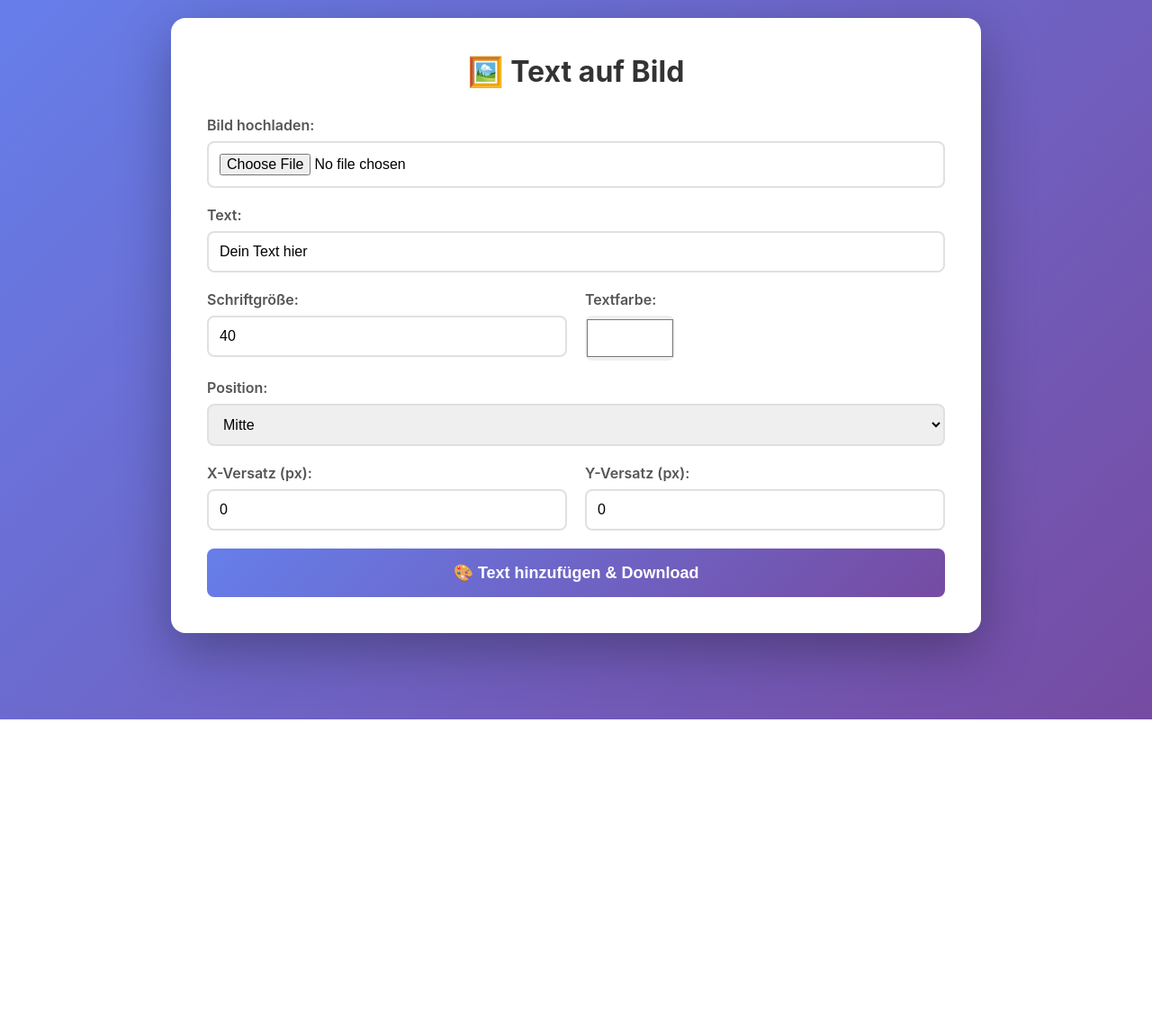
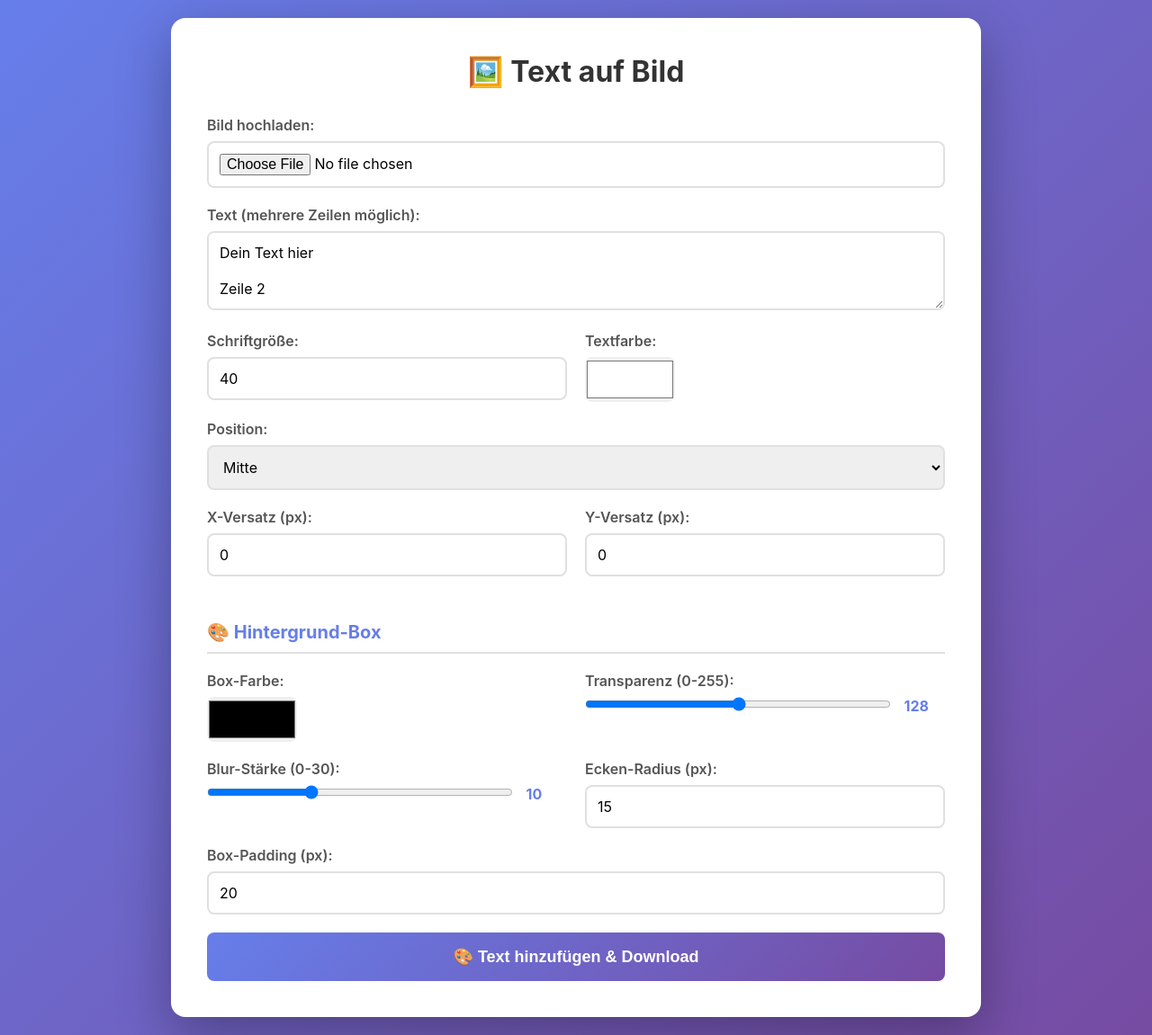
Before and after one commit to tomhottinger/Text2ImageBackground, a Flask app: page / in a window 1280 px wide. Shown: the whole page at 90% size. Before the commit the page ends 800 px from the top, so only its background shows below. Run offline with Flask 3, Linux system fonts and the light colour scheme.

Commit message:
Working with Box, but still not well

```diff
--- a/volumes/app.py
+++ b/volumes/app.py
@@ -80,6 +80,20 @@ def process_image():
 
 
 
+        # Neue Parameter für Background-Box
+
+        bg_color = request.form.get('bg_color', '#000000')
+
+        bg_opacity = int(request.form.get('bg_opacity', 128))  # 0-255
+
+        bg_blur = int(request.form.get('bg_blur', 10))
+
+        bg_padding = int(request.form.get('bg_padding', 20))
+
+        bg_radius = int(request.form.get('bg_radius', 15))
+
+
+
         # Lade Bild
 
         if 'image' in request.files and request.files['image'].filename:
@@ -130,35 +144,69 @@ def process_image():
 
         text_color_rgb = tuple(int(text_color.lstrip('#')[i:i+2], 16) for i in (0, 2, 4))
 
-
-
-        # Berechne Text-Position
-
-        bbox = draw.textbbox((0, 0), text, font=font)
-
-        text_width = bbox[2] - bbox[0]
-
-        text_height = bbox[3] - bbox[1]
+        bg_color_rgb = tuple(int(bg_color.lstrip('#')[i:i+2], 16) for i in (0, 2, 4))
 
 
 
+        # Verarbeite mehrzeiligen Text
+
+        lines = text.split('\n')
+
+
+
+        # Berechne Dimensionen für mehrzeiligen Text
+
+        draw = ImageDraw.Draw(txt_layer)
+
+        line_height = font_size + 10  # Zusätzlicher Zeilenabstand
+
+
+
+        # Berechne Breite und Höhe des Textblocks
+
+        max_width = 0
+
+        total_height = 0
+
+        line_bboxes = []
+
+
+
+        for line in lines:
+
+            bbox = draw.textbbox((0, 0), line, font=font)
+
+            line_width = bbox[2] - bbox[0]
+
+            line_height_actual = bbox[3] - bbox[1]
+
+            max_width = max(max_width, line_width)
+
+            line_bboxes.append((line_width, line_height_actual))
+
+            total_height += line_height
+
+
+
+        # Berechne Position des Textblocks
+
         if position == 'center':
 
-            x = (img.size[0] - text_width) // 2 + x_offset
+            x = (img.size[0] - max_width) // 2 + x_offset
 
-            y = (img.size[1] - text_height) // 2 + y_offset
+            y = (img.size[1] - total_height) // 2 + y_offset
 
         elif position == 'top':
 
-            x = (img.size[0] - text_width) // 2 + x_offset
+            x = (img.size[0] - max_width) // 2 + x_offset
 
             y = 20 + y_offset
 
         elif position == 'bottom':
 
-            x = (img.size[0] - text_width) // 2 + x_offset
+            x = (img.size[0] - max_width) // 2 + x_offset
 
-            y = img.size[1] - text_height - 20 + y_offset
+            y = img.size[1] - total_height - 20 + y_offset
 
         elif position == 'top-left':
 
@@ -168,7 +216,7 @@ def process_image():
 
         elif position == 'top-right':
 
-            x = img.size[0] - text_width - 20 + x_offset
+            x = img.size[0] - max_width - 20 + x_offset
 
             y = 20 + y_offset
 
@@ -176,29 +224,121 @@ def process_image():
 
             x = 20 + x_offset
 
-            y = img.size[1] - text_height - 20 + y_offset
+            y = img.size[1] - total_height - 20 + y_offset
 
         elif position == 'bottom-right':
 
-            x = img.size[0] - text_width - 20 + x_offset
+            x = img.size[0] - max_width - 20 + x_offset
 
-            y = img.size[1] - text_height - 20 + y_offset
+            y = img.size[1] - total_height - 20 + y_offset
 
 
 
-        # Zeichne Text mit Outline für bessere Lesbarkeit
+        # Berechne Background-Box Dimensionen
+
+        box_x1 = x - bg_padding
+
+        box_y1 = y - bg_padding
+
+        box_x2 = x + max_width + bg_padding
+
+        box_y2 = y + total_height + bg_padding
+
+
+
+        # Erstelle Blur-Effekt durch Cropping und Blurring des Originalbildes
+
+        if bg_blur > 0:
+
+            # Schneide den Bereich aus, der geblurred werden soll
+
+            box_region = img.crop((max(0, box_x1), max(0, box_y1),
+
+                                  min(img.size[0], box_x2), min(img.size[1], box_y2)))
+
+
+
+            # Blur den Bereich
+
+            from PIL import ImageFilter
+
+            blurred_region = box_region.filter(ImageFilter.GaussianBlur(radius=bg_blur))
+
+
+
+            # Erstelle eine Maske für abgerundete Ecken
+
+            mask = Image.new('L', blurred_region.size, 0)
+
+            mask_draw = ImageDraw.Draw(mask)
+
+            mask_draw.rounded_rectangle(
+
+                [(0, 0), (blurred_region.size[0], blurred_region.size[1])],
+
+                radius=bg_radius,
+
+                fill=255
+
+            )
+
+
+
+            # Füge den geblurrten Bereich zurück ins Bild mit Maske
+
+            img.paste(blurred_region, (max(0, box_x1), max(0, box_y1)), mask)
+
+
+
+        # Zeichne semi-transparente farbige Box mit abgerundeten Ecken
+
+        draw_overlay = ImageDraw.Draw(txt_layer)
+
+        draw_overlay.rounded_rectangle(
+
+            [(box_x1, box_y1), (box_x2, box_y2)],
+
+            radius=bg_radius,
+
+            fill=bg_color_rgb + (bg_opacity,)
+
+        )
+
+
+
+        # Zeichne Text Zeile für Zeile mit Outline
+
+        current_y = y
 
         outline_color = (0, 0, 0, 200)
 
-        for adj_x in range(-2, 3):
 
-            for adj_y in range(-2, 3):
 
-                draw.text((x + adj_x, y + adj_y), text, font=font, fill=outline_color)
+        for i, line in enumerate(lines):
+
+            # Zentriere jede Zeile innerhalb der Box
+
+            line_width = line_bboxes[i][0]
+
+            line_x = x + (max_width - line_width) // 2
 
 
 
-        draw.text((x, y), text, font=font, fill=text_color_rgb + (255,))
+            # Zeichne Outline
+
+            for adj_x in range(-2, 3):
+
+                for adj_y in range(-2, 3):
+
+                    draw_overlay.text((line_x + adj_x, current_y + adj_y), line, font=font, fill=outline_color)
+
+
+
+            # Zeichne Text
+
+            draw_overlay.text((line_x, current_y), line, font=font, fill=text_color_rgb + (255,))
+
+            current_y += line_height
 
 
 
--- a/volumes/templates/index.html
+++ b/volumes/templates/index.html
@@ -50,6 +50,8 @@
 
             text-align: center;
 
+            font-size: 32px;
+
         }
 
         .form-group {
@@ -70,7 +72,7 @@
 
         }
 
-        input[type="text"], input[type="number"], select, input[type="file"] {
+        input[type="text"], input[type="number"], select, input[type="file"], textarea {
 
             width: 100%;
 
@@ -84,9 +86,19 @@
 
             transition: border-color 0.3s;
 
+            font-family: inherit;
+
         }
 
-        input:focus, select:focus {
+        textarea {
+
+            resize: vertical;
+
+            min-height: 80px;
+
+        }
+
+        input:focus, select:focus, textarea:focus {
 
             outline: none;
 
@@ -105,6 +117,28 @@
             border-radius: 8px;
 
             cursor: pointer;
+
+        }
+
+        input[type="range"] {
+
+            width: calc(100% - 60px);
+
+            margin-right: 10px;
+
+        }
+
+        h2 {
+
+            margin: 30px 0 20px 0;
+
+            color: #667eea;
+
+            font-size: 20px;
+
+            border-bottom: 2px solid #e0e0e0;
+
+            padding-bottom: 10px;
 
         }
 
@@ -304,9 +338,13 @@
 
             <div class="form-group">
 
-                <label for="text">Text:</label>
+                <label for="text">Text (mehrere Zeilen möglich):</label>
 
-                <input type="text" id="text" name="text" value="Dein Text hier" required>
+                <textarea id="text" name="text" rows="3" required>Dein Text hier
+
+Zeile 2
+
+Zeile 3</textarea>
 
             </div>
 
@@ -381,6 +419,72 @@
                     <input type="number" id="y_offset" name="y_offset" value="0">
 
                 </div>
+
+            </div>
+
+
+
+            <h2 style="margin: 30px 0 20px 0; color: #667eea; font-size: 20px;">🎨 Hintergrund-Box</h2>
+
+
+
+            <div class="row">
+
+                <div class="form-group">
+
+                    <label for="bg_color">Box-Farbe:</label>
+
+                    <input type="color" id="bg_color" name="bg_color" value="#000000">
+
+                </div>
+
+
+
+                <div class="form-group">
+
+                    <label for="bg_opacity">Transparenz (0-255):</label>
+
+                    <input type="range" id="bg_opacity" name="bg_opacity" value="128" min="0" max="255" oninput="document.getElementById('opacityValue').textContent = this.value">
+
+                    <span id="opacityValue" style="font-weight: bold; color: #667eea;">128</span>
+
+                </div>
+
+            </div>
+
+
+
+            <div class="row">
+
+                <div class="form-group">
+
+                    <label for="bg_blur">Blur-Stärke (0-30):</label>
+
+                    <input type="range" id="bg_blur" name="bg_blur" value="10" min="0" max="30" oninput="document.getElementById('blurValue').textContent = this.value">
+
+                    <span id="blurValue" style="font-weight: bold; color: #667eea;">10</span>
+
+                </div>
+
+
+
+                <div class="form-group">
+
+                    <label for="bg_radius">Ecken-Radius (px):</label>
+
+                    <input type="number" id="bg_radius" name="bg_radius" value="15" min="0" max="100">
+
+                </div>
+
+            </div>
+
+
+
+            <div class="form-group">
+
+                <label for="bg_padding">Box-Padding (px):</label>
+
+                <input type="number" id="bg_padding" name="bg_padding" value="20" min="0" max="100">
 
             </div>
 
```
